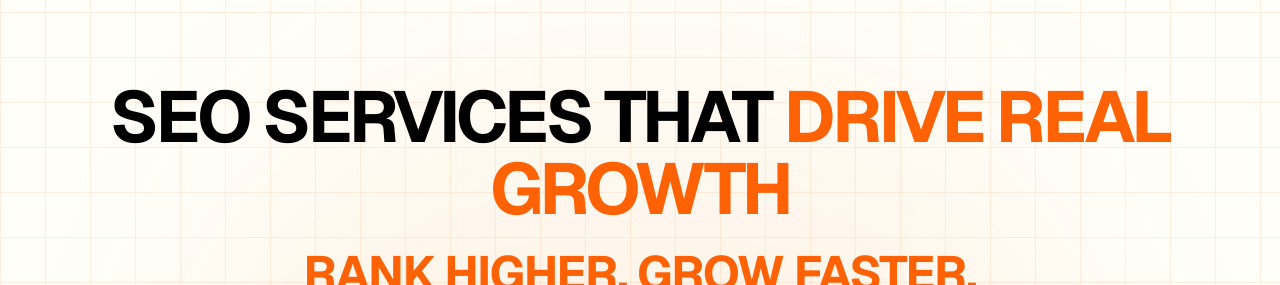
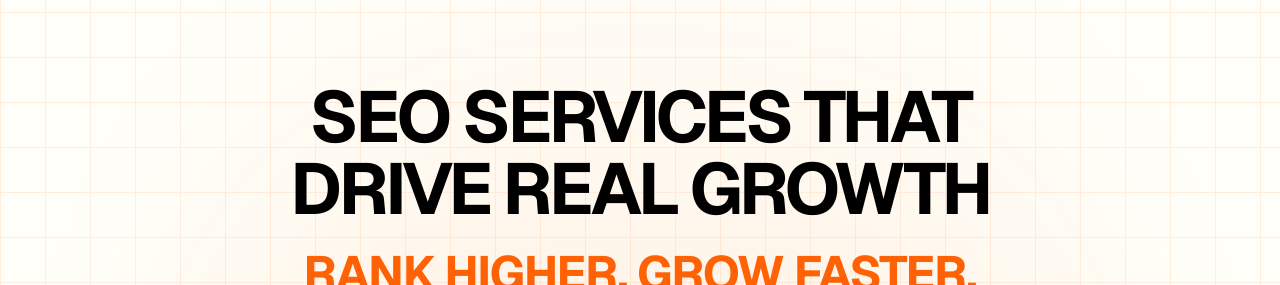
Before and after one commit to Ishaan-Gpt/eegnite-Final, a Next.js app: page /services/seo in a window 1280 px wide. Shown: the part 123-408 px from the top of the page. Built offline with nearby package versions, Linux system fonts and the light colour scheme; no server answers.

Commit message:
Refine SEO Hero H1 to be all black and line-split

```diff
--- a/src/components/page-content/SeoInteractive.tsx
+++ b/src/components/page-content/SeoInteractive.tsx
@@ -48,7 +48,7 @@ export function SeoHero() {
                     transition={{ duration: 0.8 }}
                 >
                     <h1 className="text-2xl md:text-5xl lg:text-6xl xl:text-7xl font-bold uppercase tracking-tighter leading-[1] md:leading-[1.1] mb-6 text-black max-w-[1200px] mx-auto px-4">
-                        SEO SERVICES THAT <span className="text-[#FF6105]">DRIVE REAL GROWTH</span>
+                        SEO SERVICES THAT <br /> DRIVE REAL GROWTH
                     </h1>
                 </motion.div>
 
```
